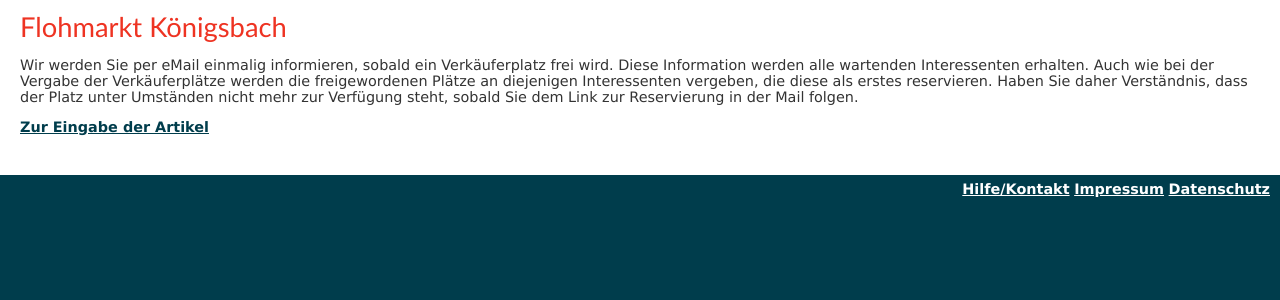
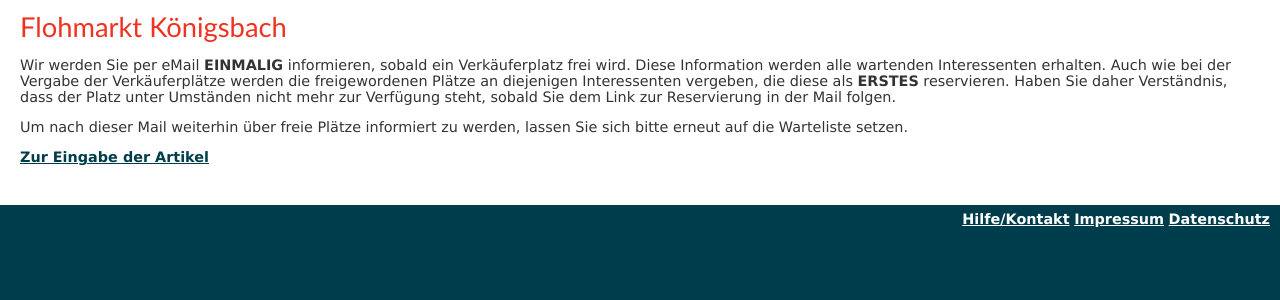
Before and after one commit to obfuscoder/flee_cake, a CakePHP app: the page made by app/View/Sellers/notify.ctp in a window 1280 px wide. Shown: the top 300 px of the page. Run offline with PHP 8.4 and a stand-in for CakePHP, Linux system fonts and the light colour scheme; the template is opened without the code that fills it, so the values that code supplies are empty; some libraries are stand-ins or nearby versions.

Commit message:
refactored Information

```diff
--- a/app/View/Sellers/notify.ctp
+++ b/app/View/Sellers/notify.ctp
@@ -1,3 +1,4 @@
 <?php $this->set("title_for_layout", "Sie werden informiert") ?>
-<p>Wir werden Sie per eMail einmalig informieren, sobald ein Verkäuferplatz frei wird. Diese Information werden alle wartenden Interessenten erhalten. Auch wie bei der Vergabe der Verkäuferplätze werden die freigewordenen Plätze an diejenigen Interessenten vergeben, die diese als erstes reservieren. Haben Sie daher Verständnis, dass der Platz unter Umständen nicht mehr zur Verfügung steht, sobald Sie dem Link zur Reservierung in der Mail folgen.</p>
+<p>Wir werden Sie per eMail <strong>EINMALIG</strong> informieren, sobald ein Verkäuferplatz frei wird. Diese Information werden alle wartenden Interessenten erhalten. Auch wie bei der Vergabe der Verkäuferplätze werden die freigewordenen Plätze an diejenigen Interessenten vergeben, die diese als <strong>ERSTES</strong> reservieren. Haben Sie daher Verständnis, dass der Platz unter Umständen nicht mehr zur Verfügung steht, sobald Sie dem Link zur Reservierung in der Mail folgen.</p>
+<p>Um nach dieser Mail weiterhin über freie Plätze informiert zu werden, lassen Sie sich bitte erneut auf die Warteliste setzen.</p>
 <?php echo $this->Html->link("Zur Eingabe der Artikel", array("controller" => "items", $seller["Seller"]["id"])) ?>
```
